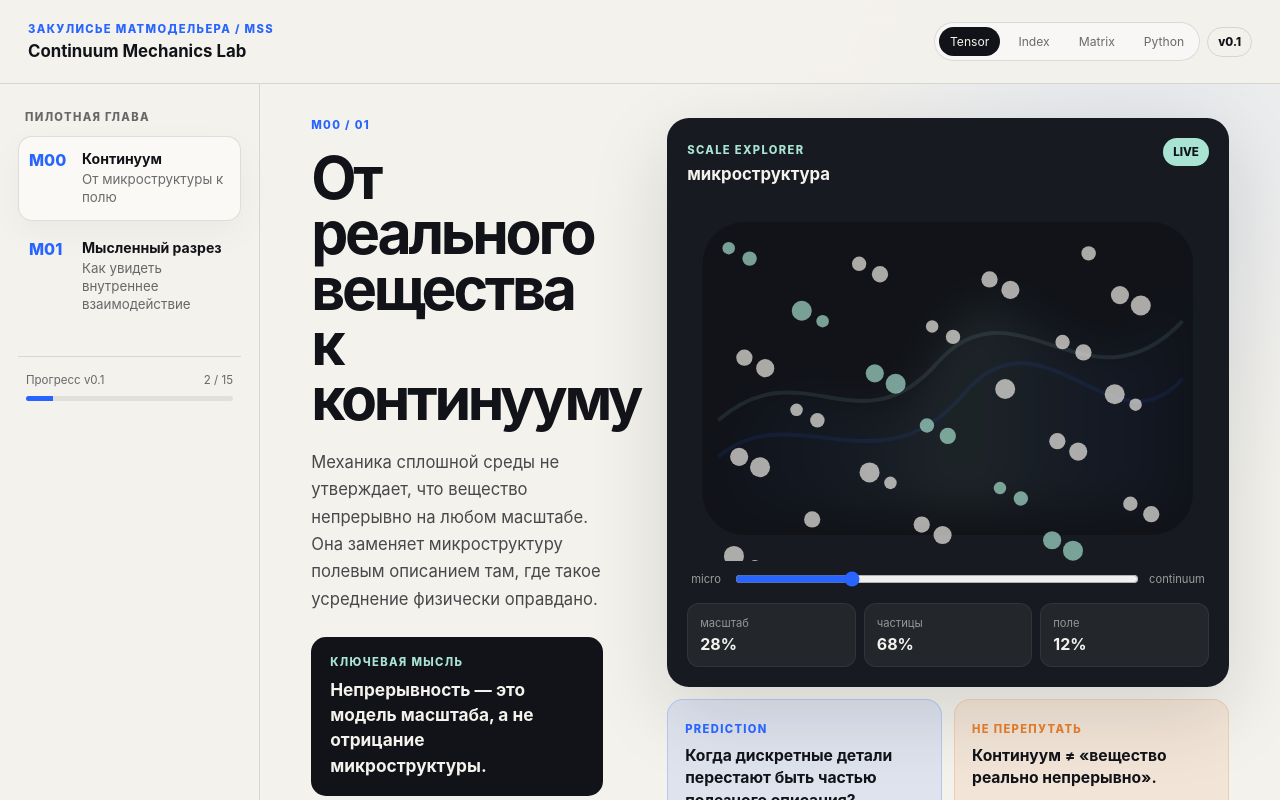
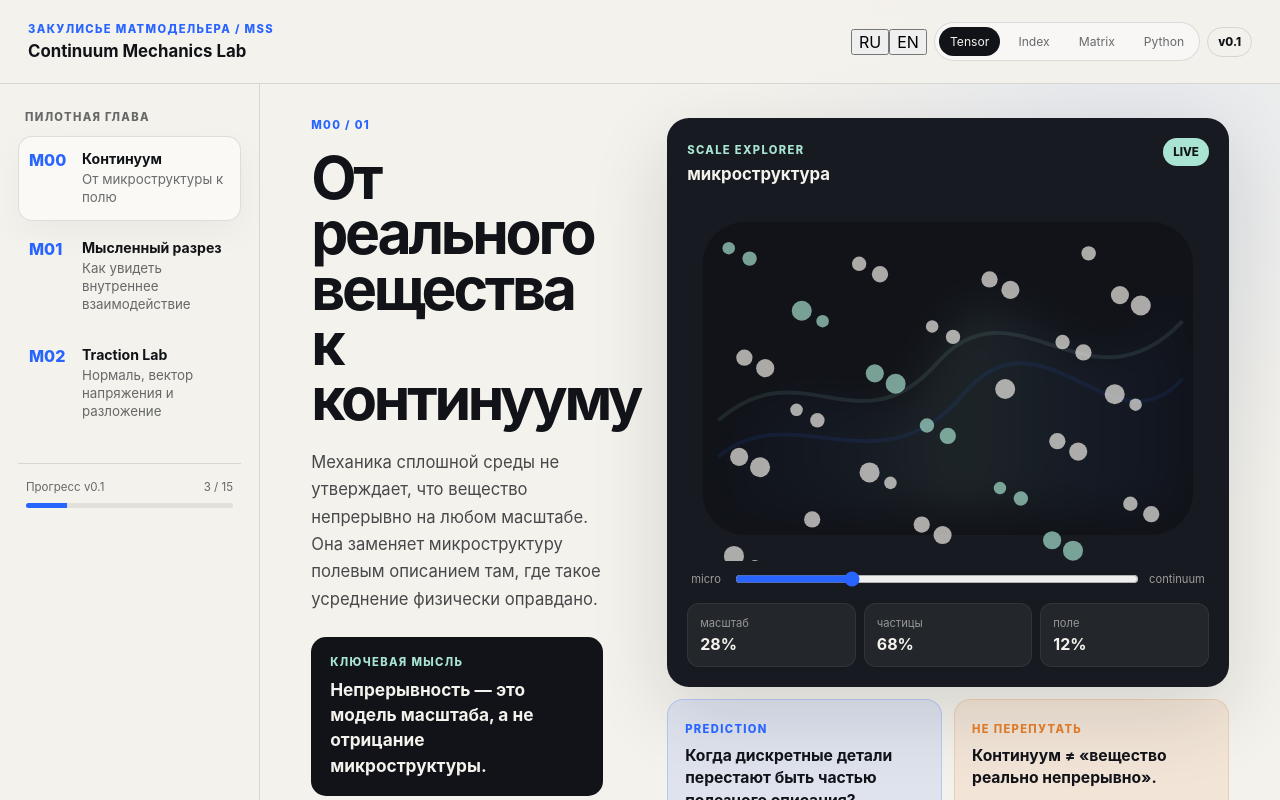
Before and after one commit to karinaurazova/interactive_book_on_continuum_mechanics, a React (Vite) app: page / in a window 1280 px wide. Shown: the top 800 px of the page. Built offline with nearby package versions, Linux system fonts and the light colour scheme.

Commit message:
feat: add RU EN language switch and M02 navigation

```diff
--- a/src/App.tsx
+++ b/src/App.tsx
@@ -1,27 +1,40 @@
 import { useState } from 'react'
 import { ScaleExplorer } from './components/ScaleExplorer'
 import { CutTheBody } from './components/CutTheBody'
+import { TractionLab } from './components/TractionLab'
+import { ui, type Language, type NotationMode } from './i18n'
 
-type ModuleId = 'M00' | 'M01'
+type ModuleId = 'M00' | 'M01' | 'M02'
 
-const modules = [
-  { id: 'M00' as const, title: 'Континуум', subtitle: 'От микроструктуры к полю' },
-  { id: 'M01' as const, title: 'Мысленный разрез', subtitle: 'Как увидеть внутреннее взаимодействие' },
-]
+const moduleIds: ModuleId[] = ['M00', 'M01', 'M02']
 
 export default function App() {
   const [active, setActive] = useState<ModuleId>('M00')
-  const [notation, setNotation] = useState<'Tensor' | 'Index' | 'Matrix' | 'Python'>('Tensor')
+  const [notation, setNotation] = useState<NotationMode>('Tensor')
+  const [language, setLanguage] = useState<Language>('ru')
+  const copy = ui[language]
 
   return (
     <div className="app-shell">
       <header className="topbar">
         <div>
-          <div className="eyebrow">ЗАКУЛИСЬЕ МАТМОДЕЛЬЕРА / MSS</div>
-          <div className="brand">Continuum Mechanics Lab</div>
+          <div className="eyebrow">{copy.eyebrow}</div>
+          <div className="brand">{copy.brand}</div>
         </div>
 
         <div className="top-actions">
+          <div className="language-switch" aria-label={copy.language}>
+            {(['ru', 'en'] as const).map((lang) => (
+              <button
+                key={lang}
+                className={language === lang ? 'language-button active' : 'language-button'}
+                onClick={() => setLanguage(lang)}
+              >
+                {lang.toUpperCase()}
+              </button>
+            ))}
+          </div>
+
           <div className="notation-switch" aria-label="Notation mode">
             {(['Tensor', 'Index', 'Matrix', 'Python'] as const).map((item) => (
               <button
@@ -39,37 +52,57 @@ export default function App() {
 
       <div className="workspace">
         <aside className="module-nav">
-          <div className="nav-label">ПИЛОТНАЯ ГЛАВА</div>
-          {modules.map((module) => (
+          <div className="nav-label">{copy.pilot}</div>
+
+          {moduleIds.map((id) => (
             <button
-              key={module.id}
-              className={active === module.id ? 'module-card active' : 'module-card'}
-              onClick={() => setActive(module.id)}
+              key={id}
+              className={active === id ? 'module-card active' : 'module-card'}
+              onClick={() => setActive(id)}
             >
-              <span className="module-code">{module.id}</span>
+              <span className="module-code">{id}</span>
               <span>
-                <strong>{module.title}</strong>
-                <small>{module.subtitle}</small>
+                <strong>{copy.modules[id].title}</strong>
+                <small>{copy.modules[id].subtitle}</small>
               </span>
             </button>
           ))}
 
           <div className="progress-block">
             <div className="progress-head">
-              <span>Прогресс v0.1</span>
-              <span>2 / 15</span>
+              <span>{copy.progress}</span>
+              <span>3 / 15</span>
             </div>
             <div className="progress-track">
-              <div className="progress-fill" style={{ width: '13%' }} />
+              <div className="progress-fill" style={{ width: '20%' }} />
             </div>
           </div>
         </aside>
 
         <main className="lesson">
-          {active === 'M00' ? (
-            <ScaleExplorer notation={notation} onNext={() => setActive('M01')} />
-          ) : (
-            <CutTheBody notation={notation} onBack={() => setActive('M00')} />
+          {active === 'M00' && (
+            <ScaleExplorer
+              notation={notation}
+              language={language}
+              onNext={() => setActive('M01')}
+            />
+          )}
+
+          {active === 'M01' && (
+            <CutTheBody
+              notation={notation}
+              language={language}
+              onBack={() => setActive('M00')}
+              onNext={() => setActive('M02')}
+            />
+          )}
+
+          {active === 'M02' && (
+            <TractionLab
+              notation={notation}
+              language={language}
+              onBack={() => setActive('M01')}
+            />
           )}
         </main>
       </div>
```
